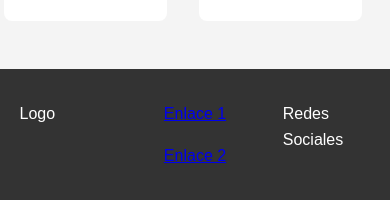
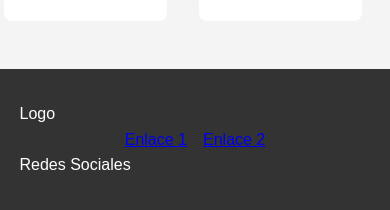
Before and after one commit to alberto-perez-meneses/skills-git-25, a plain HTML site: page index.html in a window 390 px wide. Shown: the part 1102-1312 px from the top of the page. Drawn offline with Linux system fonts and the light colour scheme.

Commit message:
chose/T003ean

```diff
--- a/assets/css/main.css
+++ b/assets/css/main.css
@@ -105,7 +105,7 @@ body {
 
 .footer-links {
     /* rojo y amarillo corregir el display, debe ser flex crear sus PR's*/
-    display: grid;
+    display: flex;
     gap: 1rem;
     justify-content: center;
 }
@@ -132,7 +132,7 @@ body {
 /* RESPONSIVE - Media Queries */
 @media (max-width: 1200px) {
     /* rojo agregar .footer grid-template-columns: 2fr; */
-
+    .footer{ grid-template-columns: 2fr;}
     /* azul agregar .logo img con 60px*/
 
     /*verde agregar .features con 2fr; grid-template-columns: 2fr; */
@@ -143,7 +143,7 @@ body {
 /* RESPONSIVE - Media Queries */
 @media (max-width: 700px) {
     /* rojo agregar .footer grid-template-columns: 1fr; */
-
+    .footer{ grid-template-columns: 1fr;}
     /* azul agregar .logo img con 60px*/
 
     /*verde agregar .features con 1fr; grid-template-columns: 1fr; */
```
